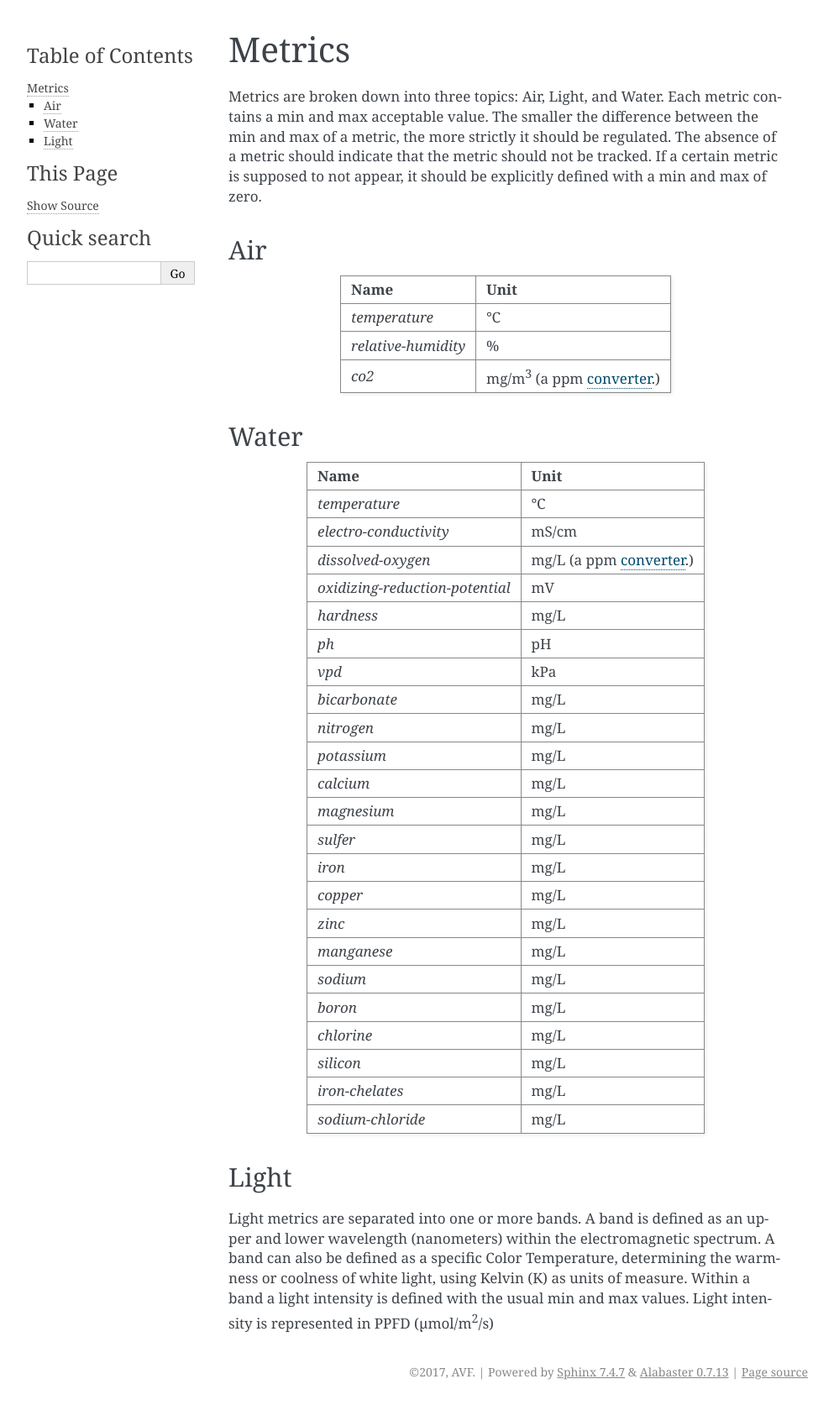
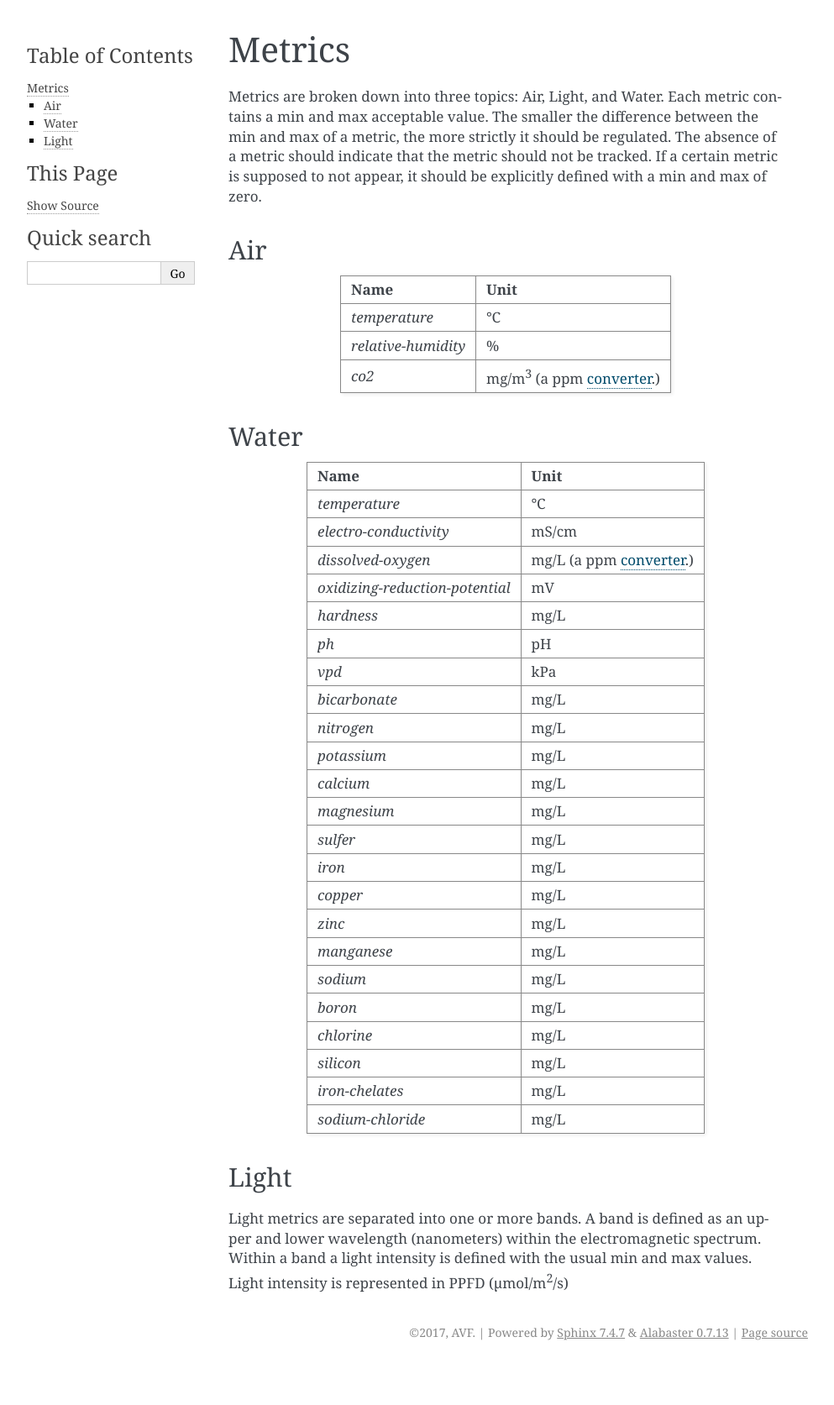
Before and after one commit to njason/grow-recipe-schema, a Sphinx documentation site: the page built from docs/metrics.rst, in a window 1280 px wide. Shown: the whole page at 84% size, without its empty margins (148-1141 px from the left). Built offline with Sphinx 7.4.7, drawn with Linux system fonts in a browser that asks for light colours; after the commit the page ends 1626 px from its top, so only the background shows below that.

Commit message:
remove color temperature

```diff
--- a/docs/metrics.rst
+++ b/docs/metrics.rst
@@ -47,7 +47,7 @@ Name                            Unit
 
 Light
 -----
-Light metrics are separated into one or more bands. A band is defined as an upper and lower wavelength (nanometers) within the electromagnetic spectrum. A band can also be defined as a specific Color Temperature, determining the warmness or coolness of white light, using Kelvin (K) as units of measure. Within a band a light intensity is defined with the usual min and max values. Light intensity is represented in PPFD (µmol/m\ :sup:`2`\ /s)
+Light metrics are separated into one or more bands. A band is defined as an upper and lower wavelength (nanometers) within the electromagnetic spectrum. Within a band a light intensity is defined with the usual min and max values. Light intensity is represented in PPFD (µmol/m\ :sup:`2`\ /s)
 
 
 .. _converter: http://www.lenntech.com/calculators/ppm/converter-parts-per-million.htm
```
